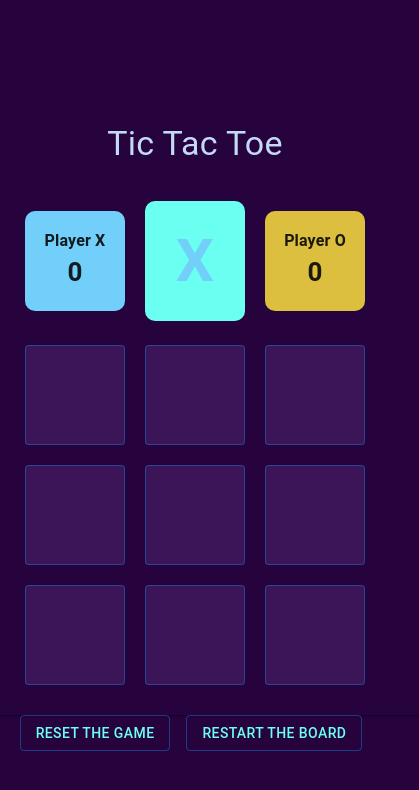
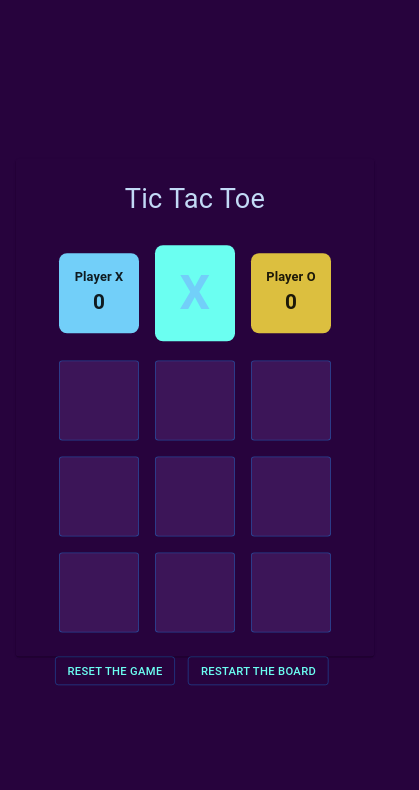
Before and after one commit to bariskahraman34/tic-tac-toe, a React (Vite) app: page / in a window 390 px wide. Shown: the top 790 px of the page, 419 px wide, since content can reach past the window. Built offline with nearby package versions, Linux system fonts and the light colour scheme.

Commit message:
feat: Added scale transform for better mobile fit in GameBoard component

```diff
--- a/src/App.css
+++ b/src/App.css
@@ -115,3 +115,9 @@ input, button, textarea, select {
     width: 0%;
   }
 }
+
+@media(width < 576px){
+  #root{
+    transform: scale(.8);
+  }
+}
```
